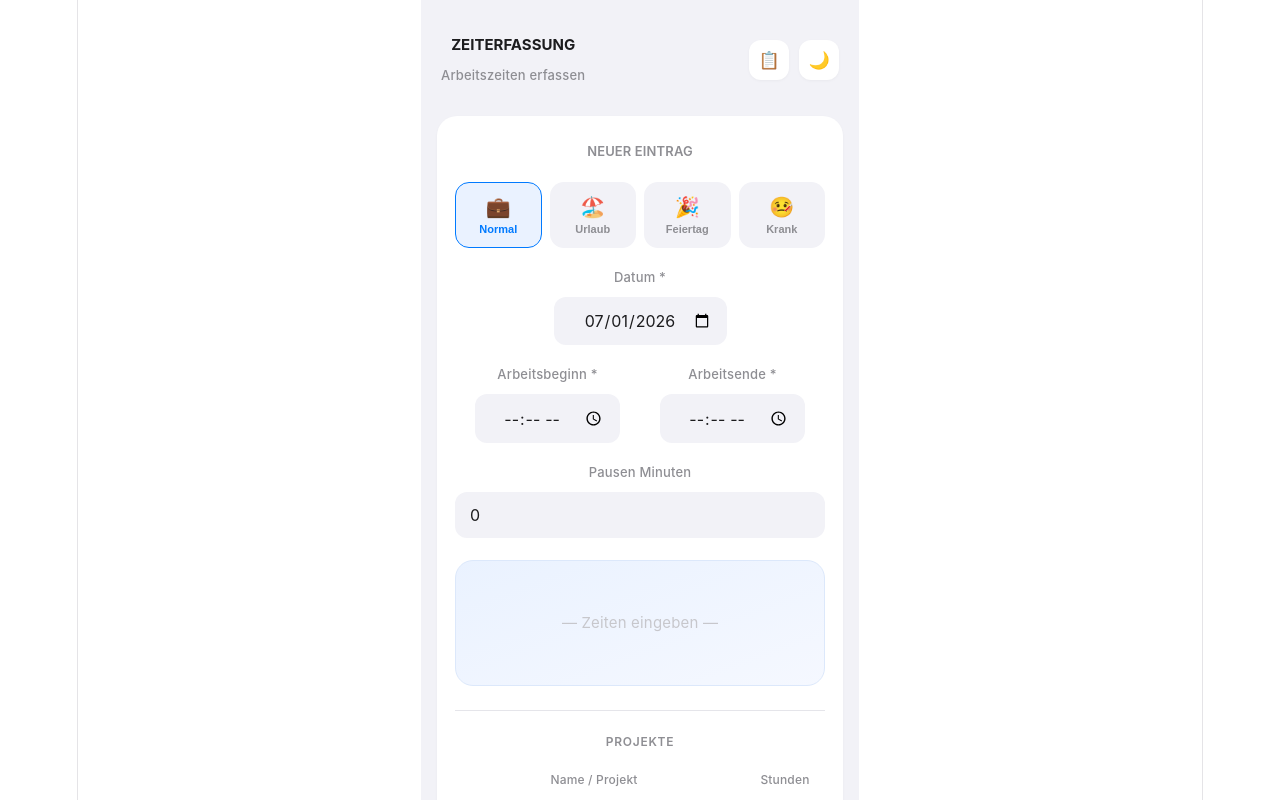
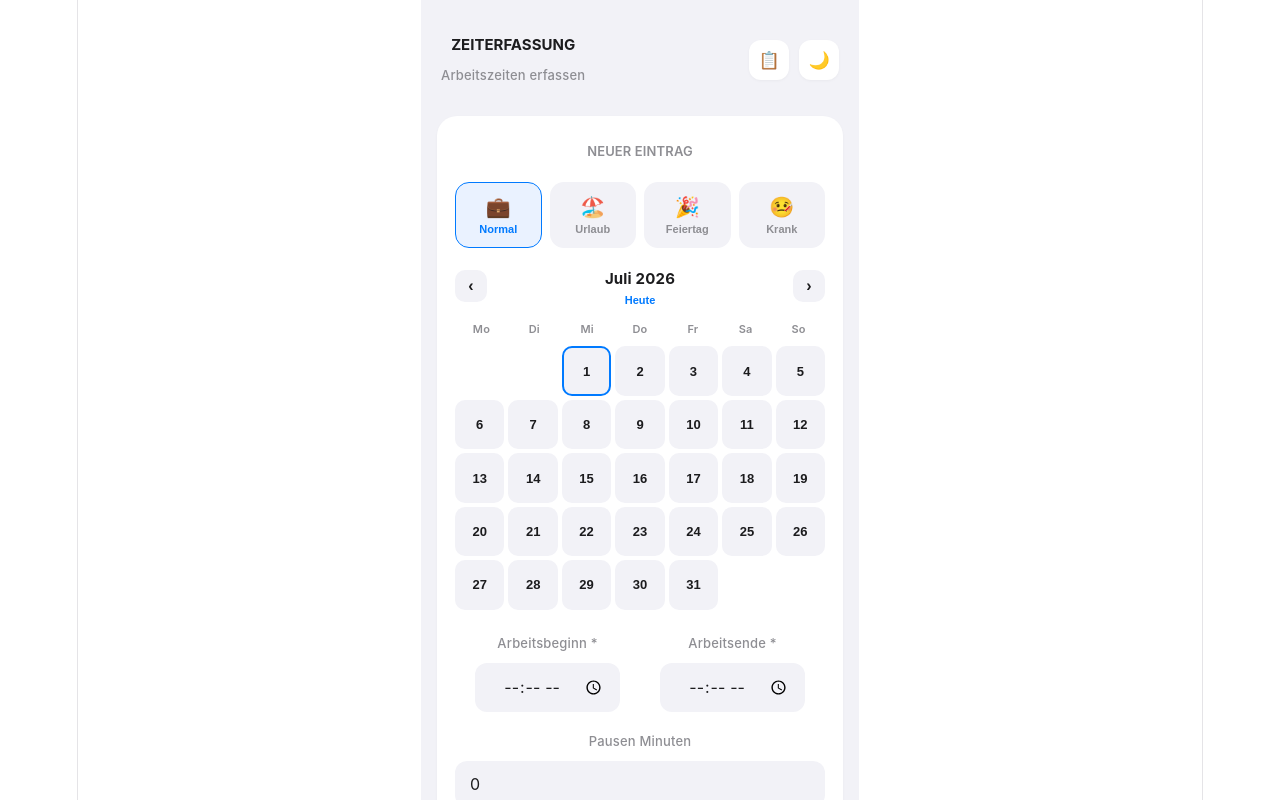
Before and after one commit to janikcue-dev/zeiterfassung, a React (Vite) app: page / in a window 1280 px wide. Shown: the top 800 px of the page. Built offline with nearby package versions, Linux system fonts and the light colour scheme.

Commit message:
kalender, azubi-schultag, reihenfolge, ueberstunden

```diff
--- a/src/App.jsx
+++ b/src/App.jsx
@@ -29,6 +29,19 @@ function getMitarbeiter() {
   return localStorage.getItem("mitarbeiter_name") || "";
 }
 
+// Azubi-Kennzeichen: aus URL lesen und merken (?azubi=1) — gleiches
+// Prinzip wie beim Mitarbeiternamen, damit es auch nach "Zum
+// Home-Bildschirm hinzufügen" erhalten bleibt.
+function getIstAzubi() {
+  const params = new URLSearchParams(window.location.search);
+  if (params.has("azubi")) {
+    const val = params.get("azubi") === "1";
+    localStorage.setItem("ist_azubi", val ? "1" : "0");
+    return val;
+  }
+  return localStorage.getItem("ist_azubi") === "1";
+}
+
 function berechneArbeitszeit(start, end, pauseMin) {
   if (!start || !end) return null;
   const [sh, sm] = start.split(":").map(Number);
@@ -47,6 +60,47 @@ function formatDate(dateStr) {
   if (!dateStr) return "";
   const [y, m, d] = dateStr.split("-");
   return `${d}.${m}.${y}`;
+}
+
+// --- Datums-Helfer (lokale Zeitzone, nicht UTC — wichtig für den Kalender) ---
+function toDateStr(d) {
+  const y = d.getFullYear();
+  const m = String(d.getMonth() + 1).padStart(2, "0");
+  const t = String(d.getDate()).padStart(2, "0");
+  return `${y}-${m}-${t}`;
+}
+
+function heuteDatumStr() {
+  return toDateStr(new Date());
+}
+
+const MONATSNAMEN = ["Januar", "Februar", "März", "April", "Mai", "Juni", "Juli", "August", "September", "Oktober", "November", "Dezember"];
+const WOCHENTAGE_KURZ = ["Mo", "Di", "Mi", "Do", "Fr", "Sa", "So"];
+
+// Baut die Tage-Liste für die Kalenderansicht eines Monats (Montag-Start).
+// null-Einträge sind Platzhalter vor dem 1. des Monats.
+function getMonatsTage(jahr, monat) {
+  const ersterTag = new Date(jahr, monat, 1);
+  const anzahlTage = new Date(jahr, monat + 1, 0).getDate();
+  let startOffset = ersterTag.getDay(); // 0=So
+  startOffset = startOffset === 0 ? 6 : startOffset - 1; // Mo=0 ... So=6
+  const tage = [];
+  for (let i = 0; i < startOffset; i++) tage.push(null);
+  for (let t = 1; t <= anzahlTage; t++) tage.push(new Date(jahr, monat, t));
+  return tage;
+}
+
+// Bestimmt die Einfärbung eines Kalendertags:
+// "entry"   = an diesem Tag existiert (auf diesem Gerät) bereits ein Eintrag → grün
+// "missing" = Tag liegt in der Vergangenheit, ist ein Werktag, kein Eintrag vorhanden → rot
+// "neutral" = Wochenende, heute oder Zukunft → neutral/weiß
+function tagStatus(dateStr, eintraege, heute) {
+  const hatEintrag = eintraege.some((e) => e.datum === dateStr);
+  if (hatEintrag) return "entry";
+  if (dateStr >= heute) return "neutral";
+  const dow = new Date(dateStr + "T12:00:00").getDay();
+  if (dow === 0 || dow === 6) return "neutral";
+  return "missing";
 }
 
 // --- Lokaler Speicher (Quelle der Wahrheit für die Sync-Warteschlange) ---
@@ -71,7 +125,7 @@ function speichereEintraege(liste) {
 }
 
 // --- Notion-Request-Bausteine ---
-function baueArbeitstagRequest(datum, statusLabel, gesamtStd, mitarbeiter, zeiten, mitRelation) {
+function baueArbeitstagRequest(datum, statusLabel, gesamtStd, mitarbeiter, zeiten, mitRelation, plusMinus) {
   const wochentage = ["Sonntag","Montag","Dienstag","Mittwoch","Donnerstag","Freitag","Samstag"];
   const datumObj = new Date(datum + "T12:00:00");
   const wochentag = wochentage[datumObj.getDay()];
@@ -82,6 +136,8 @@ function baueArbeitstagRequest(datum, statusLabel, gesamtStd, mitarbeiter, zeite
     Gesamtarbeitszeit: { number: gesamtStd },
     Mitarbeiter: { select: { name: mitarbeiter } },
     Status: { select: { name: statusLabel } },
+    Überstunden: { number: plusMinus ? plusMinus.ueber : 0 },
+    Minusstunden: { number: plusMinus ? plusMinus.minus : 0 },
   };
 
   if (zeiten) {
@@ -109,6 +165,7 @@ function baueProjektRequest(datum, proj, mitarbeiter) {
         Datum: { date: { start: datum } },
         Stunden: { number: proj.stunden },
         Mitarbeiter: { select: { name: mitarbeiter } },
+        Reihenfolge: { number: proj.reihenfolge || 1 },
         ...(proj.notiz ? { Notiz: { rich_text: [{ text: { content: proj.notiz } }] } } : {}),
       },
     },
@@ -118,8 +175,8 @@ function baueProjektRequest(datum, proj, mitarbeiter) {
 const emptyProjekt = () => ({ id: Date.now() + Math.random(), name: "", stunden: "", notiz: "" });
 
 const initialForm = {
-  tagesart: "normal", // normal | urlaub | feiertag | krank
-  datum: new Date().toISOString().split("T")[0],
+  tagesart: "normal", // normal | urlaub | feiertag | krank | schule
+  datum: heuteDatumStr(),
   arbeitsbeginn: "",
   arbeitsende: "",
   pauseMinuten: "0",
@@ -127,12 +184,61 @@ const initialForm = {
   projekte: [emptyProjekt()],
 };
 
-const TAGESARTEN = [
+const TAGESARTEN_BASIS = [
   { key: "normal", label: "Normal", icon: "💼" },
   { key: "urlaub", label: "Urlaub", icon: "🏖️" },
   { key: "feiertag", label: "Feiertag", icon: "🎉" },
   { key: "krank", label: "Krank", icon: "🤒" },
 ];
+const TAGESART_SCHULE = { key: "schule", label: "Schule", icon: "🎓" };
+
+// Wiederverwendbare Eintrags-Kachel — genutzt sowohl in der
+// "Einträge auf diesem Gerät"-Liste als auch in der Kalender-Tagesvorschau.
+function EintragKarte({ e, s, dark, TAGESARTEN, formatDate, zeigeDelete, onDelete }) {
+  const art = TAGESARTEN.find((t) => t.key === e.tagesart);
+  return (
+    <div style={s.entryCard}>
+      <div style={s.entryHeader}>
+        <div style={{ flex: 1, minWidth: 0 }}>
+          <div style={s.entryDate}>
+            {formatDate(e.datum)}
+            {e.tagesart && e.tagesart !== "normal" && art && (
+              <span style={s.tagBadge}>{art.icon} {art.label}</span>
+            )}
+            {e.syncStatus === "synced" ? (
+              <span style={{ ...s.syncBadge, color: "#34c759", background: dark ? "#0d2b17" : "#e8f9ee" }}>✓ Gesendet</span>
+            ) : (
+              <span style={{ ...s.syncBadge, color: "#ff9500", background: dark ? "#2e1f04" : "#fff3e0" }}>⏳ Ausstehend</span>
+            )}
+          </div>
+          {e.tagesart === "normal" && e.arbeitsbeginn && (
+            <div style={s.entryMeta}>{e.arbeitsbeginn} – {e.arbeitsende} · {e.pauseMinuten} Min. Pause</div>
+          )}
+          {e.lastError && e.syncStatus === "pending" && (
+            <div style={{ ...s.entryMeta, color: "#ff3b30" }}>⚠️ {e.lastError}</div>
+          )}
+          {e.projekte && e.projekte.length > 0 && (
+            <div style={s.projektList}>
+              {e.projekte.map((p, i) => (
+                <div key={i} style={s.projektItem}>
+                  <span style={s.projektNr}>{p.reihenfolge || i + 1}</span>
+                  <span style={s.projektName}>{p.name}{p.notiz ? ` – ${p.notiz}` : ""}</span>
+                  {p.stunden > 0 && <span style={s.projektStunden}>{p.stunden}h</span>}
+                </div>
+              ))}
+            </div>
+          )}
+        </div>
+        <div style={{ display: "flex", alignItems: "center", gap: 10, flexShrink: 0 }}>
+          <div style={s.entryHours}>{e.gesamtArbeitszeitFormatiert}</div>
+          {zeigeDelete && e.syncStatus === "pending" && (
+            <button style={s.deleteBtn} onClick={() => onDelete(e.id)}>✕</button>
+          )}
+        </div>
+      </div>
+    </div>
+  );
+}
 
 export default function App() {
   const [form, setForm] = useState(initialForm);
@@ -145,9 +251,17 @@ export default function App() {
   const [isOnline, setIsOnline] = useState(navigator.onLine);
   const [zeigeEintraege, setZeigeEintraege] = useState(false);
   const [syncLaeuft, setSyncLaeuft] = useState(false);
+  const [kalenderDatum, setKalenderDatum] = useState(() => {
+    const d = new Date();
+    return { jahr: d.getFullYear(), monat: d.getMonth() };
+  });
+  const [vorschauTag, setVorschauTag] = useState(null); // { datum, eintraege }
   const mitarbeiter = getMitarbeiter();
+  const istAzubi = getIstAzubi();
+  const TAGESARTEN = istAzubi ? [...TAGESARTEN_BASIS, TAGESART_SCHULE] : TAGESARTEN_BASIS;
   const submittingRef = useRef(false);
   const syncingRef = useRef(false);
+  const touchStartX = useRef(null);
 
   useEffect(() => {
     const geladen = ladeEintraege();
@@ -191,6 +305,7 @@ export default function App() {
   const arbeitszeit = berechneArbeitszeit(form.arbeitsbeginn, form.arbeitsende, form.pauseMinuten);
   const soll = sollStunden(form.datum);
   const pendingCount = eintraege.filter((e) => e.syncStatus === "pending").length;
+  const heute = heuteDatumStr();
 
   function handleChange(e) {
     setForm((f) => ({ ...f, [e.target.name]: e.target.value }));
@@ -230,6 +345,50 @@ export default function App() {
   function beendeVorgang() {
     setLoading(false);
     submittingRef.current = false;
+  }
+
+  // --- Kalender: Monatsnavigation + Tages-Auswahl ---
+  function vorherigerMonat() {
+    setKalenderDatum((k) => {
+      let monat = k.monat - 1, jahr = k.jahr;
+      if (monat < 0) { monat = 11; jahr -= 1; }
+      return { jahr, monat };
+    });
+  }
+
+  function naechsterMonat() {
+    setKalenderDatum((k) => {
+      let monat = k.monat + 1, jahr = k.jahr;
+      if (monat > 11) { monat = 0; jahr += 1; }
+      return { jahr, monat };
+    });
+  }
+
+  function heuteAnzeigen() {
+    const d = new Date();
+    setKalenderDatum({ jahr: d.getFullYear(), monat: d.getMonth() });
+  }
+
+  function onTouchStart(e) {
+    touchStartX.current = e.touches[0].clientX;
+  }
+
+  function onTouchEnd(e) {
+    if (touchStartX.current === null) return;
+    const dx = e.changedTouches[0].clientX - touchStartX.current;
+    if (Math.abs(dx) > 45) {
+      if (dx < 0) naechsterMonat();
+      else vorherigerMonat();
+    }
+    touchStartX.current = null;
+  }
+
+  function onTagKlick(dateStr) {
+    setForm((f) => ({ ...f, datum: dateStr }));
+    const amTag = eintraege.filter((e) => e.datum === dateStr);
+    if (amTag.length > 0) {
+      setVorschauTag({ datum: dateStr, eintraege: amTag });
+    }
   }
 
   // --- Sync: ausstehende Notion-Requests abarbeiten ---
@@ -344,6 +503,22 @@ export default function App() {
       };
     }
 
+    // --- SCHULE (nur wenn per Link freigeschaltet) ---
+    else if (form.tagesart === "schule") {
+      eintrag = {
+        id: Date.now(),
+        tagesart: "schule",
+        datum: form.datum,
+        gesamtArbeitszeit: 0,
+        gesamtArbeitszeitFormatiert: "Schultag",
+        projekte: [],
+        syncStatus: "pending",
+        lastError: null,
+        notionRequests: [baueArbeitstagRequest(form.datum, "Schultag", 0, mitarbeiter, null, false)],
+        projektPageIds: [],
+      };
+    }
+
     // --- FEIERTAG ---
     else if (form.tagesart === "feiertag") {
       const stunden = sollStunden(form.datum);
@@ -382,15 +557,18 @@ export default function App() {
         }
       }
 
-      const projekte = valideProjekte.map((p) => ({ name: p.name, stunden: parseFloat(p.stunden) || 0, notiz: p.notiz || "" }));
+      const projekte = valideProjekte.map((p, idx) => ({ name: p.name, stunden: parseFloat(p.stunden) || 0, notiz: p.notiz || "", reihenfolge: idx + 1 }));
       const requests = [];
       // Projekte zuerst senden, damit ihre IDs für die Relation vorliegen
       for (const p of projekte) {
         requests.push(baueProjektRequest(form.datum, p, mitarbeiter));
       }
       if (teilstunden > 0) {
-        // Normal-Eintrag bekommt die Projekt-Relation (gearbeitete Stunden gehören zu den Projekten)
-        requests.push(baueArbeitstagRequest(form.datum, "Normal", teilstunden, mitarbeiter, null, true));
+        // Normal-Eintrag bekommt die Projekt-Relation (gearbeitete Stunden gehören zu den Projekten).
+        // Keine Minusstunden – die Krankheit füllt den Tag auf. Überstunden nur, falls
+        // trotz Krankheit mehr als die Soll-Zeit gearbeitet wurde.
+        const ueberKrank = Math.max(Math.round((teilstunden - sollHeute) * 100) / 100, 0);
+        requests.push(baueArbeitstagRequest(form.datum, "Normal", teilstunden, mitarbeiter, null, true, { ueber: ueberKrank, minus: 0 }));
       }
       requests.push(baueArbeitstagRequest(form.datum, "Krankheit", restKrankheit, mitarbeiter, null, false));
 
@@ -436,18 +614,24 @@ export default function App() {
         return;
       }
 
-      const projekte = valideProjekte.map((p) => ({ name: p.name, stunden: parseFloat(p.stunden) || 0, notiz: p.notiz || "" }));
+      const projekte = valideProjekte.map((p, idx) => ({ name: p.name, stunden: parseFloat(p.stunden) || 0, notiz: p.notiz || "", reihenfolge: idx + 1 }));
+
       const requests = [];
       // Projekte zuerst senden, damit ihre IDs für die Relation vorliegen
       for (const p of projekte) {
         requests.push(baueProjektRequest(form.datum, p, mitarbeiter));
       }
+      // Über-/Minusstunden gegenüber der Soll-Arbeitszeit berechnen
+      // (Mo-Do 8,5h · Fr 6h · Sa/So 0h → am Wochenende ist alles Überstunden)
+      const diff = Math.round((nettoStunden - sollStunden(form.datum)) * 100) / 100;
+      const plusMinus = { ueber: Math.max(diff, 0), minus: Math.min(diff, 0) };
+
       requests.push(
         baueArbeitstagRequest(form.datum, "Normal", nettoStunden, mitarbeiter, {
           arbeitsbeginn: form.arbeitsbeginn,
           arbeitsende: form.arbeitsende,
           pauseMinuten: parseFloat(form.pauseMinuten || 0),
-        }, true)
+        }, true, plusMinus)
       );
 
       eintrag = {
@@ -560,6 +744,19 @@ export default function App() {
         </div>
       )}
 
+      {/* Kalender-Tagesvorschau */}
+      {vorschauTag && (
+        <div style={s.overlay}>
+          <div style={s.modal}>
+            <div style={s.modalTitle}>{formatDate(vorschauTag.datum)}</div>
+            {vorschauTag.eintraege.map((e) => (
+              <EintragKarte key={e.id} e={e} s={s} dark={darkMode} TAGESARTEN={TAGESARTEN} formatDate={formatDate} />
+            ))}
+            <button style={{ ...s.cancelBtn, marginTop: 4 }} onClick={() => setVorschauTag(null)}>Schließen</button>
+          </div>
+        </div>
+      )}
+
       {/* Einträge-Ansicht */}
       {zeigeEintraege && (
         <div style={s.card}>
@@ -577,48 +774,7 @@ export default function App() {
           )}
 
           {eintraege.map((e) => (
-            <div key={e.id} style={s.entryCard}>
-              <div style={s.entryHeader}>
-                <div style={{ flex: 1, minWidth: 0 }}>
-                  <div style={s.entryDate}>
-                    {formatDate(e.datum)}
-                    {e.tagesart && e.tagesart !== "normal" && (
-                      <span style={s.tagBadge}>
-                        {TAGESARTEN.find((t) => t.key === e.tagesart)?.icon} {TAGESARTEN.find((t) => t.key === e.tagesart)?.label}
-                      </span>
-                    )}
-                    {e.syncStatus === "synced" ? (
-                      <span style={{ ...s.syncBadge, color: "#34c759", background: darkMode ? "#0d2b17" : "#e8f9ee" }}>✓ Gesendet</span>
-                    ) : (
-                      <span style={{ ...s.syncBadge, color: "#ff9500", background: darkMode ? "#2e1f04" : "#fff3e0" }}>⏳ Ausstehend</span>
-                    )}
-                  </div>
-                  {e.tagesart === "normal" && e.arbeitsbeginn && (
-                    <div style={s.entryMeta}>{e.arbeitsbeginn} – {e.arbeitsende} · {e.pauseMinuten} Min. Pause</div>
-                  )}
-                  {e.lastError && e.syncStatus === "pending" && (
-                    <div style={{ ...s.entryMeta, color: "#ff3b30" }}>⚠️ {e.lastError}</div>
-                  )}
-                  {e.projekte && e.projekte.length > 0 && (
-                    <div style={s.projektList}>
-                      {e.projekte.map((p, i) => (
-                        <div key={i} style={s.projektItem}>
-                          <span style={s.projektDot}>•</span>
-                          <span style={s.projektName}>{p.name}{p.notiz ? ` – ${p.notiz}` : ""}</span>
-                          {p.stunden > 0 && <span style={s.projektStunden}>{p.stunden}h</span>}
-                        </div>
-                      ))}
-                    </div>
-                  )}
-                </div>
-                <div style={{ display: "flex", alignItems: "center", gap: 10, flexShrink: 0 }}>
-                  <div style={s.entryHours}>{e.gesamtArbeitszeitFormatiert}</div>
-                  {e.syncStatus === "pending" && (
-                    <button style={s.deleteBtn} onClick={() => setDeleteConfirm(e.id)}>✕</button>
-                  )}
-                </div>
-              </div>
-            </div>
+            <EintragKarte key={e.id} e={e} s={s} dark={darkMode} TAGESARTEN={TAGESARTEN} formatDate={formatDate} zeigeDelete onDelete={(id) => setDeleteConfirm(id)} />
           ))}
         </div>
       )}
@@ -628,7 +784,7 @@ export default function App() {
         <div style={s.cardTitle}>Neuer Eintrag</div>
 
         {/* Tagesart */}
-        <div style={s.tagesartGrid}>
+        <div style={{ ...s.tagesartGrid, gridTemplateColumns: `repeat(${TAGESARTEN.length}, 1fr)` }}>
           {TAGESARTEN.map((t) => (
             <button
               key={t.key}
@@ -641,15 +797,50 @@ export default function App() {
           ))}
         </div>
 
-        {/* Datum */}
-        <label style={{ ...s.label, textAlign: "center" }}>Datum *</label>
-        <div style={{ display: "flex", justifyContent: "center" }}>
-          <input style={{ ...s.input, width: "auto", minWidth: 160, maxWidth: 200, textAlign: "center" }} type="date" name="datum" value={form.datum} onChange={handleChange} />
+        {/* Kalender */}
+        <div style={s.kalenderWrap} onTouchStart={onTouchStart} onTouchEnd={onTouchEnd}>
+          <div style={s.kalenderHeader}>
+            <button style={s.kalenderNavBtn} onClick={vorherigerMonat}>‹</button>
+            <div style={s.kalenderTitelWrap}>
+              <span style={s.kalenderTitel}>{MONATSNAMEN[kalenderDatum.monat]} {kalenderDatum.jahr}</span>
+              <button style={s.kalenderHeuteBtn} onClick={heuteAnzeigen}>Heute</button>
+            </div>
+            <button style={s.kalenderNavBtn} onClick={naechsterMonat}>›</button>
+          </div>
+
+          <div style={s.kalenderWochentage}>
+            {WOCHENTAGE_KURZ.map((w) => (
+              <div key={w} style={s.kalenderWochentag}>{w}</div>
+            ))}
+          </div>
+
+          <div style={s.kalenderGrid}>
+            {getMonatsTage(kalenderDatum.jahr, kalenderDatum.monat).map((tag, i) => {
+              if (!tag) return <div key={"leer" + i} />;
+              const dateStr = toDateStr(tag);
+              const stat = tagStatus(dateStr, eintraege, heute);
+              const istAusgewaehlt = dateStr === form.datum;
+              let zellStyle = { ...s.kalenderTag };
+              if (stat === "entry") zellStyle = { ...zellStyle, ...s.kalenderTagEntry };
+              else if (stat === "missing") zellStyle = { ...zellStyle, ...s.kalenderTagMissing };
+              if (istAusgewaehlt) zellStyle = { ...zellStyle, ...s.kalenderTagSelected };
+              return (
+                <button key={dateStr} style={zellStyle} onClick={() => onTagKlick(dateStr)}>
+                  {tag.getDate()}
+                </button>
+              );
+            })}
+          </div>
         </div>
 
         {/* URLAUB */}
         {form.tagesart === "urlaub" && (
           <div style={s.infoBox}>🏖️ Dieser Tag wird als <b>Urlaub</b> in Notion vermerkt. Keine weiteren Angaben nötig.</div>
+        )}
+
+        {/* SCHULE */}
+        {form.tagesart === "schule" && (
+          <div style={s.infoBox}>🎓 Dieser Tag wird als <b>Schultag</b> in Notion vermerkt. Keine weiteren Angaben nötig.</div>
         )}
 
         {/* FEIERTAG */}
@@ -805,6 +996,10 @@ function getStyles(dark) {
         empty: "#48484a",
         infoBoxBg: "#1c2e1c",
         infoBoxBorder: "#2d4a2d",
+        kalenderEntryBg: "#123822",
+        kalenderEntryText: "#4ade80",
+        kalenderMissingBg: "#3a1212",
+        kalenderMissingText: "#ff6961",
       }
     : {
         bg: "#f2f2f7",
@@ -823,6 +1018,10 @@ function getStyles(dark) {
         empty: "#c7c7cc",
         infoBoxBg: "#fff8e6",
         infoBoxBorder: "#ffe4a3",
+        kalenderEntryBg: "#e3fbe9",
+        kalenderEntryText: "#1a9c46",
+        kalenderMissingBg: "#ffe5e3",
+        kalenderMissingText: "#d9261c",
       };
 
   const accent = "#007aff";
@@ -841,9 +1040,22 @@ function getStyles(dark) {
     syncBtn: { background: accent, border: "none", borderRadius: 10, padding: "8px 12px", color: "#fff", fontSize: 13, fontWeight: 600, cursor: "pointer" },
     label: { display: "block", fontSize: 13, fontWeight: 500, color: c.textSecondary, marginBottom: 7, marginTop: 16 },
     input: { display: "block", width: "100%", background: c.inputBg, border: "1px solid transparent", borderRadius: 12, padding: "12px 14px", fontSize: 16, color: c.text, outline: "none", boxSizing: "border-box", colorScheme: dark ? "dark" : "light", fontFamily: "inherit" },
-    tagesartGrid: { display: "grid", gridTemplateColumns: "repeat(4, 1fr)", gap: 8, marginBottom: 4 },
+    tagesartGrid: { display: "grid", gap: 8, marginBottom: 4 },
     tagesartBtn: { display: "flex", flexDirection: "column", alignItems: "center", gap: 4, padding: "12px 4px", background: c.cardBg2, border: "1.5px solid transparent", borderRadius: 14, color: c.textSecondary, fontSize: 11, fontWeight: 600, cursor: "pointer" },
     tagesartBtnOn: { border: `1.5px solid ${accent}`, color: accent, background: dark ? "#0a2647" : "#eaf2ff" },
+    kalenderWrap: { marginTop: 18, marginBottom: 4 },
+    kalenderHeader: { display: "flex", alignItems: "center", justifyContent: "space-between", marginBottom: 10 },
+    kalenderNavBtn: { background: c.cardBg2, border: "none", borderRadius: 10, width: 32, height: 32, fontSize: 16, fontWeight: 700, color: c.text, cursor: "pointer" },
+    kalenderTitelWrap: { display: "flex", flexDirection: "column", alignItems: "center", gap: 2 },
+    kalenderTitel: { fontSize: 15, fontWeight: 700, color: c.text },
+    kalenderHeuteBtn: { background: "none", border: "none", color: accent, fontSize: 11, fontWeight: 600, cursor: "pointer", padding: 0 },
+    kalenderWochentage: { display: "grid", gridTemplateColumns: "repeat(7, 1fr)", marginBottom: 4 },
+    kalenderWochentag: { textAlign: "center", fontSize: 11, fontWeight: 600, color: c.textSecondary },
+    kalenderGrid: { display: "grid", gridTemplateColumns: "repeat(7, 1fr)", gap: 4 },
+    kalenderTag: { aspectRatio: "1", display: "flex", alignItems: "center", justifyContent: "center", background: c.cardBg2, border: "2px solid transparent", borderRadius: 10, fontSize: 13, fontWeight: 600, color: c.text, cursor: "pointer" },
+    kalenderTagEntry: { background: c.kalenderEntryBg, color: c.kalenderEntryText },
+    kalenderTagMissing: { background: c.kalenderMissingBg, color: c.kalenderMissingText },
+    kalenderTagSelected: { border: `2px solid ${accent}` },
     infoBox: { marginTop: 16, background: c.infoBoxBg, border: `1px solid ${c.infoBoxBorder}`, borderRadius: 12, padding: "12px 14px", fontSize: 13, color: c.text, lineHeight: 1.5 },
     resultBox: { marginTop: 22, background: c.resultBg, border: `1px solid ${c.resultBorder}`, borderRadius: 18, padding: "20px 16px", textAlign: "center", minHeight: 84, display: "flex", flexDirection: "column", alignItems: "center", justifyContent: "center" },
     resultLabel: { fontSize: 11, fontWeight: 600, letterSpacing: "0.08em", color: accent, marginBottom: 6, textTransform: "uppercase" },
@@ -873,13 +1085,13 @@ function getStyles(dark) {
     deleteBtn: { background: "transparent", border: "none", color: c.textTertiary, fontSize: 16, cursor: "pointer", padding: "0 2px", lineHeight: 1 },
     projektList: { marginTop: 10, borderTop: `1px solid ${c.divider}`, paddingTop: 8, display: "flex", flexDirection: "column", gap: 5 },
     projektItem: { display: "flex", alignItems: "center", gap: 8 },
-    projektDot: { color: accent, fontSize: 14 },
+    projektNr: { display: "inline-flex", alignItems: "center", justifyContent: "center", width: 16, height: 16, borderRadius: 8, background: dark ? "#0a2647" : "#eaf2ff", color: accent, fontSize: 10, fontWeight: 700, flexShrink: 0 },
     projektName: { fontSize: 13, color: dark ? "#d1d1d6" : "#3a3a3c", flex: 1 },
     projektStunden: { fontSize: 13, fontWeight: 600, color: c.text },
     empty: { textAlign: "center", color: c.empty, padding: "48px 24px", fontSize: 14 },
     footer: { textAlign: "center", fontSize: 12, color: c.empty, padding: "28px 0 8px", fontWeight: 500 },
     overlay: { position: "fixed", inset: 0, background: c.overlayBg, backdropFilter: "blur(4px)", display: "flex", alignItems: "center", justifyContent: "center", zIndex: 100, padding: 20 },
-    modal: { background: c.cardBg, borderRadius: 22, padding: 26, width: "100%", maxWidth: 400, boxShadow: "0 20px 60px rgba(0,0,0,0.3)" },
+    modal: { background: c.cardBg, borderRadius: 22, padding: 26, width: "100%", maxWidth: 400, boxShadow: "0 20px 60px rgba(0,0,0,0.3)", maxHeight: "85vh", overflowY: "auto" },
     modalTitle: { fontSize: 18, fontWeight: 700, marginBottom: 20, color: c.text, letterSpacing: "-0.01em" },
     modalActions: { display: "flex", gap: 10, marginTop: 26 },
     cancelBtn: { flex: 1, padding: "13px", background: c.cardBg2, border: "none", borderRadius: 12, color: c.text, fontSize: 15, fontWeight: 600, cursor: "pointer" },
```
